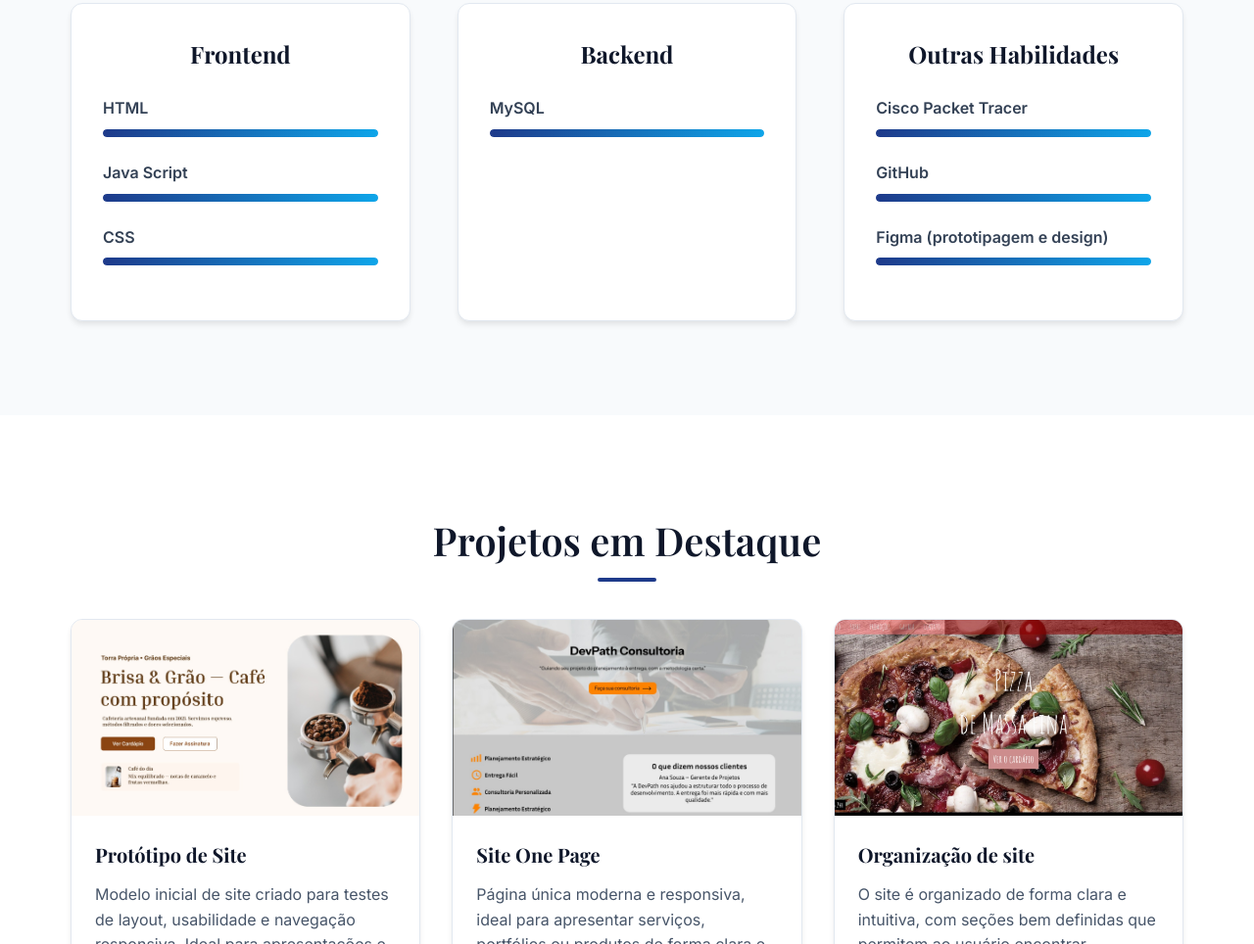
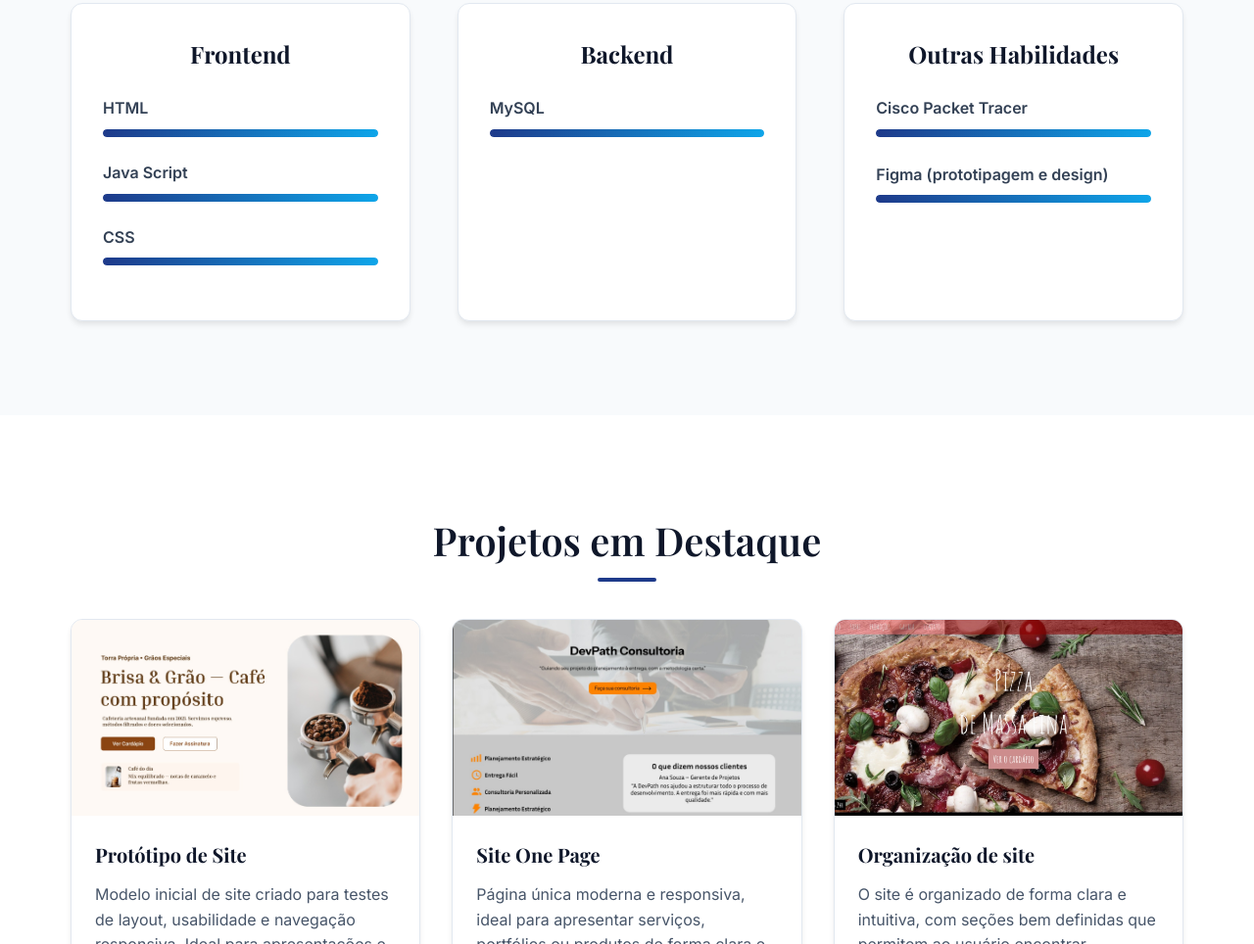
Before and after one commit to laurasousa09/HTML_CSS, a plain HTML site: page aula 12/portfolio/index.html in a window 1280 px wide. Shown: the part 1849-2813 px from the top of the page at 98% size. Drawn offline with nearby package versions, Linux system fonts and the light colour scheme; a script that the page names is missing.

Commit message:
HTML_CSS

```diff
--- a/aula 12/portfolio/index.html
+++ b/aula 12/portfolio/index.html
@@ -139,14 +139,7 @@ Atualmente, estou aprimorando minhas habilidades em programação, explorando te
                         <span>Cisco Packet Tracer</span>
                         <div class="skill-bar">
                             <div class="skill-progress" data-width="82%"></div>
-                        </div>
-                    </div>
-                    <div class="skill-item">
-                        <span>GitHub</span>
-                        <div class="skill-bar">
-                            <div class="skill-progress" data-width="78%"></div>
-                        </div>
-                    </div>
+                        </div> <br>
                     <div class="skill-item">
                         <span>Figma (prototipagem e design)</span>
                         <div class="skill-bar">
--- a/aula 12/portfolio/style.css
+++ b/aula 12/portfolio/style.css
@@ -457,7 +457,6 @@ body {
     gap: 0.75rem;
 }
 
-/* Experience Section */
 .experience {
     padding: 6rem 0;
     background: var(--gray-50);
```
Also changed, not shown: 1 other file.
